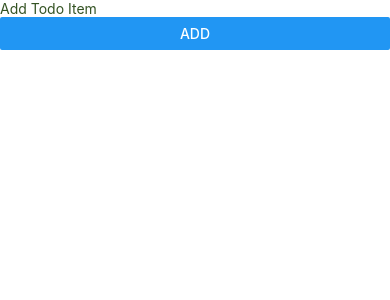
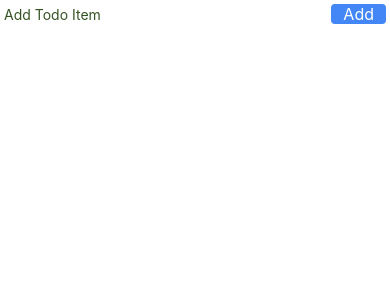
Before and after one commit to amitseervi/ReactNativeTodoApp, a React Native app: screen / in a window 390 px wide. Shown: the top 300 px of the page. Built offline with nearby package versions, Linux system fonts and the light colour scheme; what react-native-uuid would draw is missing.

Commit message:
Refactoring design of Input box

```diff
--- a/app/components/ActiveTodoList.tsx
+++ b/app/components/ActiveTodoList.tsx
@@ -1,5 +1,5 @@
 import React from 'react';
-import {View, Text, Button, FlatList} from 'react-native';
+import {View, Text, Button, FlatList, StyleSheet} from 'react-native';
 import Todo from '../models/Todo';
 import {ActiveTodoListProps} from '../containers/ActiveTodoListContainer';
 import InputTodoComponent, {
@@ -22,8 +22,8 @@ export default class ActiveTodoList extends React.Component<
 
   private renderItem = (item: Todo) => {
     return (
-      <View>
-        <Text>{item.title}</Text>
+      <View style={styles.rowItemContainer}>
+        <Text style={styles.rowItemTitle}>{item.title}</Text>
       </View>
     );
   };
@@ -48,3 +48,16 @@ export default class ActiveTodoList extends React.Component<
     );
   }
 }
+
+const styles = StyleSheet.create({
+  rowItemContainer: {
+    backgroundColor: '#111111',
+    paddingHorizontal: 16,
+    paddingVertical: 8,
+    marginTop: 2,
+  },
+  rowItemTitle: {
+    color: '#ffffff',
+    fontSize: 20,
+  },
+});
--- a/app/components/InputTodoComponent.tsx
+++ b/app/components/InputTodoComponent.tsx
@@ -1,5 +1,11 @@
 import React from 'react';
-import {View, TextInput, Button} from 'react-native';
+import {
+  View,
+  TextInput,
+  StyleSheet,
+  TouchableOpacity,
+  Text,
+} from 'react-native';
 type InputTodoProps = {
   placeholderText: string;
   placeholderColor: string;
@@ -44,7 +50,7 @@ class InputTodoComponent extends React.Component<
     const clearTextOnFocus = this.props.clearTextOnFocus;
     const underlineColorAndroid = this.props.underlineColorAndroid;
     return (
-      <View>
+      <View style={styles.inputContainerStyle}>
         <TextInput
           value={this.state.inputText}
           placeholder={placeholderText}
@@ -55,11 +61,40 @@ class InputTodoComponent extends React.Component<
           onChangeText={this.onTextChange}
           onSubmitEditing={this.onTextSubmit}
           underlineColorAndroid={underlineColorAndroid}
+          style={styles.inputTextStyle}
         />
-        <Button title="Add" onPress={this.onTextSubmit} />
+        <TouchableOpacity
+          style={styles.inputButtonStyle}
+          onPress={this.onTextSubmit}>
+          <Text style={styles.inputButtonTextStyle}>Add</Text>
+        </TouchableOpacity>
       </View>
     );
   }
 }
 
 export default InputTodoComponent;
+
+const styles = StyleSheet.create({
+  inputContainerStyle: {
+    padding: 4,
+    flexDirection: 'row',
+    justifyContent: 'space-between',
+  },
+  inputTextStyle: {
+    flex: 1,
+  },
+  inputButtonStyle: {
+    borderRadius: 4,
+    paddingHorizontal: 12,
+    flexDirection: 'column',
+    alignContent: 'center',
+    alignItems: 'center',
+    justifyContent: 'center',
+    backgroundColor: '#4287f5',
+  },
+  inputButtonTextStyle: {
+    color: '#ffffff',
+    fontSize: 16,
+  },
+});
--- a/package.json
+++ b/package.json
@@ -14,6 +14,7 @@
     "buffer": "^5.6.0",
     "react": "16.13.1",
     "react-native": "0.63.2",
+    "react-native-paper": "^4.0.1",
     "react-native-uuid": "1.4.9",
     "react-redux": "7.2.1",
     "redux": "4.0.5"
```
Also changed, not shown: 1 other file (tests, documents, lock files or other folders).
